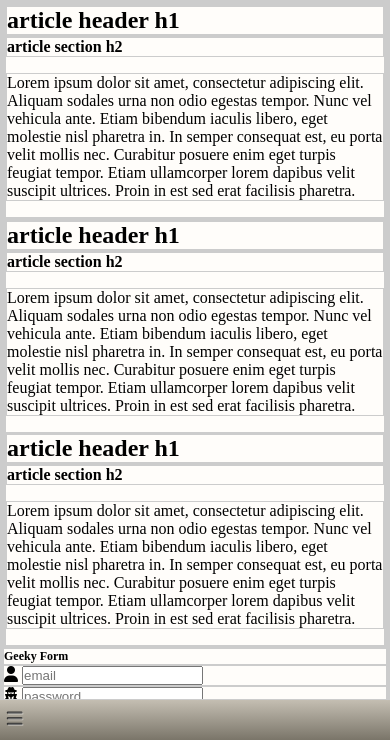
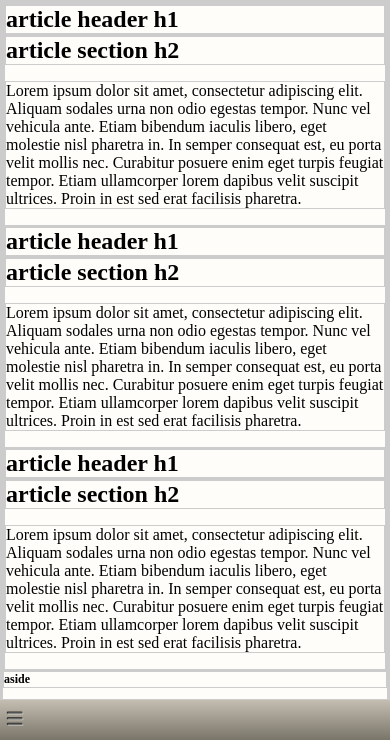
Before and after one commit to bobbykolev/flex, a website: page index.html in a window 390 px wide. Shown: the part 104-844 px from the top of the page. Drawn offline with Linux system fonts and the light colour scheme.

Commit message:
Revert "responsive flex layout of main content"
This reverts commit 8922a3de0ab956fa9b0e6801c3bc1a21b4f97be7.

```diff
--- a/gulpfile.js
+++ b/gulpfile.js
@@ -12,7 +12,7 @@ gulp.task('compileSass', function(){
 
 gulp.task('watch', function() {
     livereload.listen();
-    gulp.watch('./sass/*.scss', ['compileSass']);
+    gulp.watch('./sass/**.scss', ['compileSass']);
 });
 
 gulp.task('default', ['compileSass', 'watch'], function(){});
--- a/index.html
+++ b/index.html
@@ -38,7 +38,6 @@
             <div class="main-container">
                 <div class="content-block one clearfix">
                     <div class="main-content">
-                        <div>
                         <article>
                             <header>
                                 <h1>article header h1</h1>
@@ -48,8 +47,6 @@
                                 <p>Lorem ipsum dolor sit amet, consectetur adipiscing elit. Aliquam sodales urna non odio egestas tempor. Nunc vel vehicula ante. Etiam bibendum iaculis libero, eget molestie nisl pharetra in. In semper consequat est, eu porta velit mollis nec. Curabitur posuere enim eget turpis feugiat tempor. Etiam ullamcorper lorem dapibus velit suscipit ultrices. Proin in est sed erat facilisis pharetra.</p>
                             </section>
                         </article>
-                        </div>
-                        <div>
                         <article>
                             <header>
                                 <h1>article header h1</h1>
@@ -69,21 +66,10 @@
                             </section>
                         </article>
                     </div>
-                    </div>
 
                     <aside>
-                        <h3>Geeky Form</h3>
-                        <form>
-                            <div>
-                                <i class="fa fa-user fa-3"></i>
-                                <input type="text" placeholder="email">
-                            </div>
-                            <div>
-                                <i class="fa fa-user-secret fa-3"></i>
-                                <input type="password" placeholder="password">
-                            </div>
-                            <input type="submit" value="go">
-                        </form>
+                        <h3>aside</h3>
+                        <p>Lorem ipsum dolor sit amet, consectetur adipiscing elit. Aliquam sodales urna non odio egestas tempor. Nunc vel vehicula ante. Etiam bibendum iaculis libero, eget molestie nisl pharetra in. In semper consequat est, eu porta velit mollis nec. Curabitur posuere enim eget turpis feugiat tempor. Etiam ullamcorper lorem dapibus velit suscipit ultrices.</p>
                     </aside>
 
                 </div> <!-- #main -->
--- a/sass/_base.scss
+++ b/sass/_base.scss
@@ -138,31 +138,6 @@ nav {
 
 	&.one {
   		flex-direction: column;
-
-  		.main-content {
-
-			display: -webkit-flex;
-			display: flex;
-			flex-direction: column;
-
-			> div {
-				overflow: hidden;
-				flex: 1;
-
-				&:last-of-type {
-					article {
-						max-height: 300px;
-						overflow: hidden;
-					}
-				}
-			}
-  		}
-	}
-}
-
-article {
-	h2 {
-		font-size: $large;
 	}
 }
 
@@ -193,23 +168,8 @@ article {
     flex-direction: row;
 
     .main-content {
-		flex-direction: row;
-
-		order: 1;
+    	order: 1;
     	flex: 1;
-
-		> div {
-			height: 350px;
-			overflow: hidden;
-			flex: 1;
-
-			&:last-of-type {
-				article {
-					max-height: 50%;
-					overflow: hidden;
-				}
-			}
-		}
     }
 
     aside {
```
Also changed, not shown: css/style.css. Lines whose indentation alone changed are shown as unchanged.
